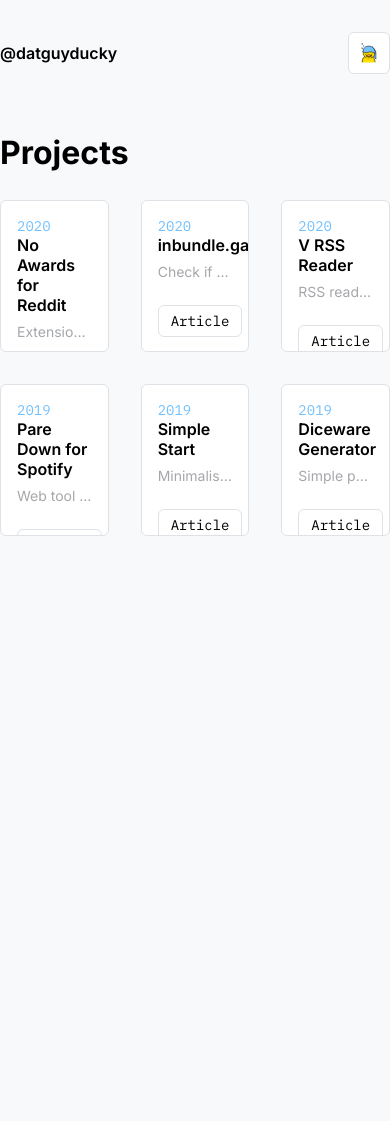
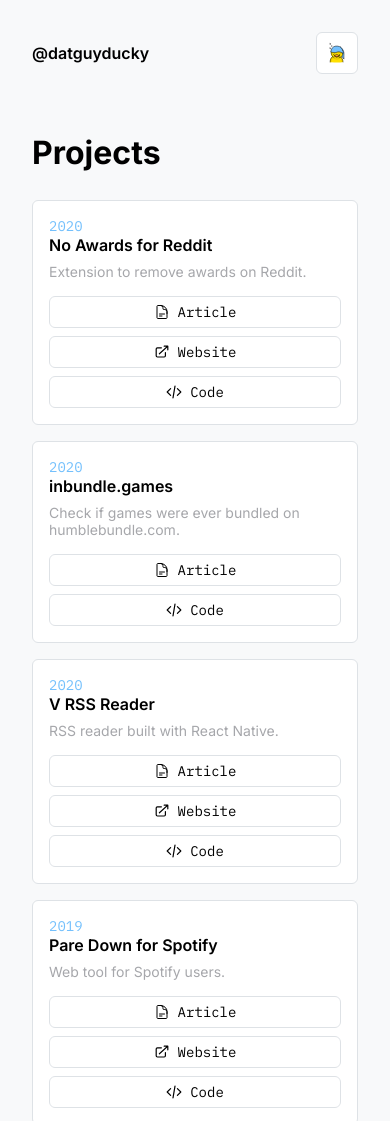
Before and after one commit to datguyducky/mytymon.com, an Eleventy site: page src/projects/index.html in a window 390 px wide. Shown: the top 1121 px of the page. Before the commit the page ends 844 px from the top, so only its background shows below. Built offline with nearby package versions, Linux system fonts and the light colour scheme; Eleventy itself is replaced by a stand-in of ours; files that its build step writes are made by us from their sources; what markdown-it-attrs would draw is missing.

Commit message:
feat: make the website responsive, adjust some classes and their styling, adjust duck_hero svg file dimensions

```diff
--- a/src/assets/css/style.css
+++ b/src/assets/css/style.css
@@ -49,6 +49,11 @@ a {
 	display: flex;
 	flex-direction: column;
 	align-items: center;
+	margin: 0 32px;
+}
+
+.layout {
+	max-width: 1110px;
 	width: 100%;
 }
 
@@ -56,6 +61,8 @@ a {
 	display: flex;
 	margin: 32px auto 0;
 	align-items: center;
+	padding: 0 32px;
+	width: auto;
 }
 
 .navigation-header {
@@ -65,11 +72,6 @@ a {
 .theme-icon-wrapper {
 	margin-left: auto;
 	box-sizing: content-box;
-}
-
-.layout {
-	max-width: 928px;
-	width: 100%;
 }
 
 .heading-with-button {
@@ -95,6 +97,7 @@ a {
 	align-items: center;
 	cursor: pointer;
 	font-family: 'IBM Plex Mono', monospace;
+	text-align: center;
 }
 
 .button-square-small {
@@ -144,9 +147,14 @@ a {
 
 .intro-wrapper {
 	display: grid;
-	gap: 96px;
+	gap: 128px;
 	grid-template-columns: 1fr 264px;
 	margin-top: 32px;
+}
+
+.intro-wrapper img {
+	width: 100%;
+	align-self: center;
 }
 
 .blog-section {
@@ -194,7 +202,7 @@ a {
 	margin-top: 64px;
 }
 
-.short-projects-list {
+.featured-projects-list {
 	margin-top: 32px;
 	display: grid;
 	grid-template-columns: repeat(3, 1fr);
@@ -214,9 +222,11 @@ a {
 	background-color: var(--color-background-shade);
 	border-radius: 6px;
 	padding: 16px;
-	height: 152px;
+	height: 168px;
 	overflow: hidden;
 	box-sizing: border-box;
+	display: flex;
+	flex-direction: column;
 }
 
 .project-card p {
@@ -237,16 +247,17 @@ a {
 	margin-top: 8px;
 	font-size: 14px;
 	color: var(--color-text-subtle);
-	height: 18px;
+	display: -webkit-box;
+	-webkit-line-clamp: 2;
+	-webkit-box-orient: vertical;
 	overflow: hidden;
 	text-overflow: ellipsis;
-	white-space: nowrap;
 }
 
 .project-card-buttons {
-	margin-top: 24px;
+	margin-top: auto;
 	display: flex;
-	column-gap: 12px;
+	column-gap: 8px;
 }
 
 .button-icon {
@@ -259,3 +270,49 @@ a {
 #duck-sunny {
 	display: none;
 }
+
+@media screen and (max-width: 1180px) {
+	.projects-list {
+		grid-template-columns: repeat(2, 1fr);
+	}
+}
+
+@media screen and (max-width: 970px) {
+	.featured-projects-list {
+		display: flex;
+		flex-direction: column;
+		row-gap: 16px;
+	}
+}
+
+@media screen and (max-width: 805px) {
+	.projects-list {
+		display: flex;
+		flex-direction: column;
+		row-gap: 16px;
+	}
+}
+
+@media screen and (max-width: 756px) {
+	.intro-wrapper {
+		display: flex;
+		flex-direction: column;
+		gap: 0;
+	}
+
+	.intro-wrapper img {
+		height: 256px;
+	}
+}
+
+@media screen and (max-width: 434px) {
+	.project-card {
+		height: auto;
+	}
+
+	.project-card-buttons {
+		margin-top: 16px;
+		flex-direction: column;
+		row-gap: 8px;
+	}
+}
--- a/src/pages/home.html
+++ b/src/pages/home.html
@@ -42,7 +42,7 @@ layout: 'home.html'
 			<a href="/projects" class="button-base">View all</a>
 		</div>
 
-		<div class="short-projects-list">
+		<div class="featured-projects-list">
 			{% for project in collections.featuredProjects | reverse %}
 			<div class="project-card">
 				<p class="project-card-year">{{project.date | formatDate('YYYY')}}</p>
--- a/src/projects/index.html
+++ b/src/projects/index.html
@@ -16,12 +16,52 @@ layout: base.html
 			<p class="project-card-description">{{project.data.description}}</p>
 
 			<div class="project-card-buttons">
-				<a class="button-base button-small-highlight" href="{{ project.url }}">Article</a>
+				<a class="button-base button-small-highlight" href="{{ project.url }}">
+					<svg
+						xmlns="http://www.w3.org/2000/svg"
+						fill="none"
+						viewBox="0 0 24 24"
+						stroke-width="1.5"
+						stroke="currentColor"
+						class="button-icon"
+					>
+						<path
+							stroke-linecap="round"
+							stroke-linejoin="round"
+							d="M19.5 14.25v-2.625a3.375 3.375 0 00-3.375-3.375h-1.5A1.125 1.125 0 0113.5 7.125v-1.5a3.375 3.375 0 00-3.375-3.375H8.25m0 12.75h7.5m-7.5 3H12M10.5 2.25H5.625c-.621 0-1.125.504-1.125 1.125v17.25c0 .621.504 1.125 1.125 1.125h12.75c.621 0 1.125-.504 1.125-1.125V11.25a9 9 0 00-9-9z"
+						/>
+					</svg>
+
+					Article
+				</a>
 
 				{% if project.data.websiteUrl %}
-				<a class="button-base button-small-highlight" href="{{ project.data.websiteUrl }}">Website</a>
+				<a class="button-base button-small-highlight" href="{{ project.data.websiteUrl }}">
+					<svg xmlns="http://www.w3.org/2000/svg" viewBox="0 0 20 20" fill="currentColor" class="button-icon">
+						<path
+							fill-rule="evenodd"
+							d="M4.25 5.5a.75.75 0 00-.75.75v8.5c0 .414.336.75.75.75h8.5a.75.75 0 00.75-.75v-4a.75.75 0 011.5 0v4A2.25 2.25 0 0112.75 17h-8.5A2.25 2.25 0 012 14.75v-8.5A2.25 2.25 0 014.25 4h5a.75.75 0 010 1.5h-5z"
+							clip-rule="evenodd"
+						/>
+						<path
+							fill-rule="evenodd"
+							d="M6.194 12.753a.75.75 0 001.06.053L16.5 4.44v2.81a.75.75 0 001.5 0v-4.5a.75.75 0 00-.75-.75h-4.5a.75.75 0 000 1.5h2.553l-9.056 8.194a.75.75 0 00-.053 1.06z"
+							clip-rule="evenodd"
+						/>
+					</svg>
+					Website
+				</a>
 				{% endif %} {% if project.data.sourceUrl %}
-				<a class="button-base button-small-highlight" href="{{ project.data.sourceUrl }}">Code</a>
+				<a class="button-base button-small-highlight" href="{{ project.data.sourceUrl }}">
+					<svg xmlns="http://www.w3.org/2000/svg" viewBox="0 0 20 20" fill="currentColor" class="button-icon">
+						<path
+							fill-rule="evenodd"
+							d="M6.28 5.22a.75.75 0 010 1.06L2.56 10l3.72 3.72a.75.75 0 01-1.06 1.06L.97 10.53a.75.75 0 010-1.06l4.25-4.25a.75.75 0 011.06 0zm7.44 0a.75.75 0 011.06 0l4.25 4.25a.75.75 0 010 1.06l-4.25 4.25a.75.75 0 01-1.06-1.06L17.44 10l-3.72-3.72a.75.75 0 010-1.06zM11.377 2.011a.75.75 0 01.612.867l-2.5 14.5a.75.75 0 01-1.478-.255l2.5-14.5a.75.75 0 01.866-.612z"
+							clip-rule="evenodd"
+						/>
+					</svg>
+					Code
+				</a>
 				{% endif %}
 			</div>
 		</div>
```
Also changed, not shown: src/assets/css/post.css (+9 -0 lines), src/assets/images/duck_hero.svg.
